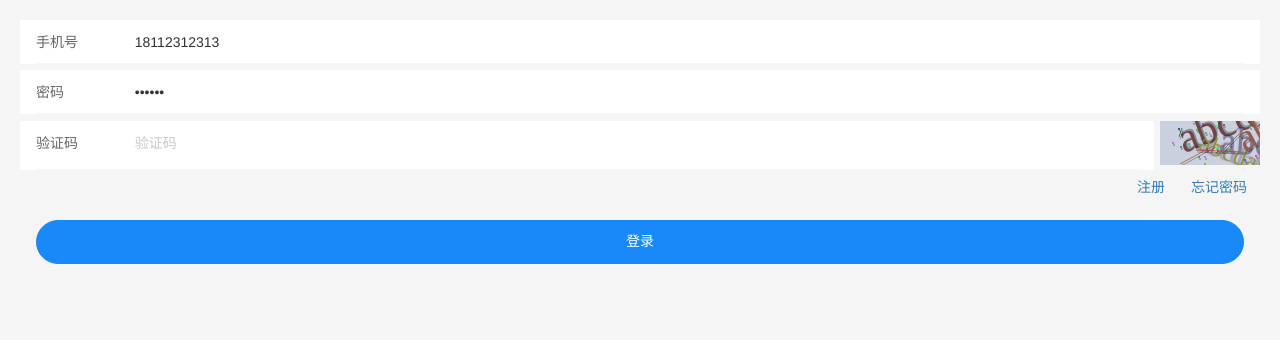
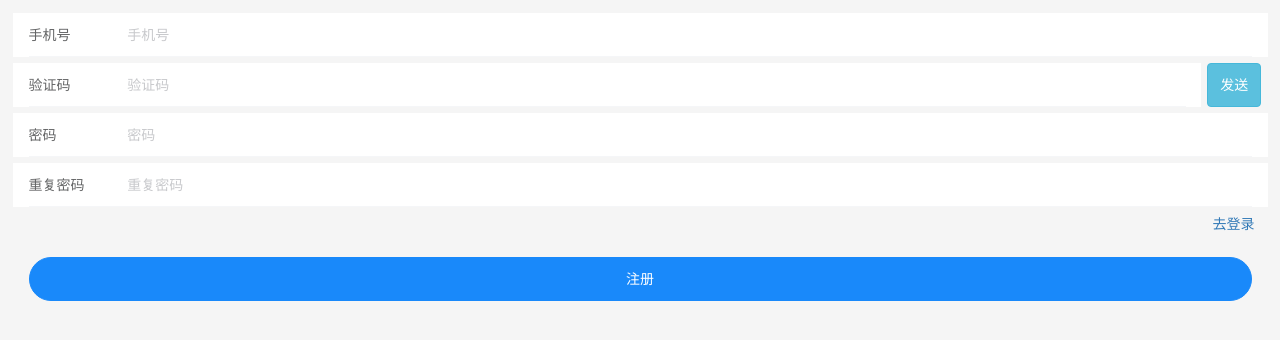
Before and after one commit to kepplow/distribution-H5, a Vue app: page /register in a window 1280 px wide. Before the commit this address led to /login. Shown: the top 340 px of the page. Built offline with nearby package versions, Linux system fonts and the light colour scheme; no server answers.

Commit message:
6-18 接口对调

```diff
--- a/public/gVerify/gVerify.js
+++ b/public/gVerify/gVerify.js
@@ -3,7 +3,7 @@
     this.options = { // 默认options参数值
       id: "", // 容器Id
       canvasId: "verifyCanvas", // canvas的ID
-      width: "100", // 默认canvas宽度
+      width: "120", // 默认canvas宽度
       height: "30", // 默认canvas高度
       type: "blend", // 图形验证码默认类型blend:数字字母混合类型、number:纯数字、letter:纯字母
       code: ""
@@ -32,7 +32,7 @@
     _init: function () {
       var con = document.getElementById(this.options.id);
       var canvas = document.createElement("canvas");
-      this.options.width = con.offsetWidth > 0 ? con.offsetWidth : "100";
+      this.options.width = con.offsetWidth > 0 ? con.offsetWidth : "120";
       this.options.height = con.offsetHeight > 0 ? con.offsetHeight : "30";
       canvas.id = this.options.canvasId;
       canvas.width = this.options.width;
@@ -41,9 +41,9 @@
       canvas.innerHTML = "您的浏览器版本不支持canvas";
       con.appendChild(canvas);
       var parent = this;
-      canvas.onclick = function () {
-        parent.refresh();
-      }
+      // canvas.onclick = function () {
+      //   parent.refresh();
+      // }
     },
 
     /** 生成验证码* */
@@ -68,22 +68,24 @@
       } else {
         var txtArr = this.options.letterArr;
       }
+      let haveCode = this.options.code.length;
 
-      for (var i = 1; i <= 4; i++) {
+      for (var i = 1; haveCode ? i <= haveCode : i <= 4; i++) {
         var txt = '';
-        if (this.options.code) {
-          txt = this.options.code
+        if (haveCode) {
+          txt = this.options.code[i - 1]
         } else {
           txt = txtArr[randomNum(0, txtArr.length)];
+          this.options.code += txt;
         }
-        this.options.code += txt;
-        ctx.font = randomNum(this.options.height / 2, this.options.height) + 'px SimHei'; // 随机生成字体大小
+
+        ctx.font = randomNum(this.options.height / 3, this.options.height) + 'px SimHei'; // 随机生成字体大小
         ctx.fillStyle = randomColor(50, 160); // 随机生成字体颜色
         ctx.shadowOffsetX = randomNum(-3, 3);
         ctx.shadowOffsetY = randomNum(-3, 3);
         ctx.shadowBlur = randomNum(-3, 3);
         ctx.shadowColor = "rgba(0, 0, 0, 0.3)";
-        var x = this.options.width / 5 * i;
+        var x = this.options.width / 7 * i;
         var y = this.options.height / 2;
         var deg = randomNum(-30, 30);
         /** 设置旋转角度和坐标原点* */
--- a/public/websocket/WBT.js
+++ b/public/websocket/WBT.js
@@ -68,7 +68,8 @@ WBT.prototype.initWs = function () {
       code: 1200,
       args: {
         phone,
-        password
+        password,
+        type: 'agent'
       }
     }).then(res => {
       if (res.args.uid) {
--- a/src/main.js
+++ b/src/main.js
@@ -19,7 +19,7 @@ router.beforeEach((to, from, next) => {
   // 设置页面标题
   document.title = to.meta.title;
   // 未登录去登录页
-  if ((!uid || uid === 'undefined') && to.path !== '/login') {
+  if ((!uid || uid === 'undefined') && '/login /register'.indexOf(to.path) === -1) {
     localStorage.removeItem("Uid");
     document.title = '登录';
     next('/login');
--- a/src/views/login.vue
+++ b/src/views/login.vue
@@ -28,11 +28,11 @@
           class="mt-1"
           :rules="[{ required: true, message: '请填写验证码' }]"
         />
-        <div id="picyzm" class="mt-1 ml-1"></div>
+        <div id="picyzm" class="mt-1 ml-1" @click.stop="refeshCode"></div>
       </div>
 
       <div class="flex justify-end">
-        <button class="btn btn-link">注册</button>
+        <button class="btn btn-link" @click="goto('/register')">注册</button>
         <button class="btn btn-link">忘记密码</button>
       </div>
       <div style="margin: 16px;">
@@ -40,7 +40,7 @@
       </div>
     </van-form>
     <van-popup v-model="show">
-      <div class="py-1 px-2 around">登录成功</div>
+      <div class="py-1 px-2 around">{{msg}}</div>
     </van-popup>
   </div>
 </template>
@@ -50,42 +50,54 @@ import "../../public/gVerify/gVerify";
 export default {
   data() {
     return {
+      msg: "",
       show: false,
-      phone: "18112312313",
+      phone: "18114714714",
       password: "123456",
       Vcode: "",
-      TCode: "abcd",
+      TCode: "123456",
       verifyCode: null
     };
   },
   methods: {
+    goto(path) {
+      this.$router.push({ path });
+    },
+    refeshCode(e) {
+      this.verifyCode.options.code = "1234";
+      this.verifyCode.refresh();
+      return false;
+    },
     onSubmit() {
       let res = this.verifyCode.validate(this.Vcode);
 
       if (res) {
-        console.log(1111, this.Vcode);
+        this.WS.sendMsg({
+          code: 1200,
+          args: {
+            phone: this.phone,
+            password: this.password,
+            type: "agent"
+          }
+        }).then(res => {
+          console.log("登录信息:", res);
+          if (res.args.uid) {
+            this.msg = "登录成功！";
+            this.show = true;
+            localStorage.setItem("Uid", JSON.stringify(res.args.uid));
+            localStorage.setItem("loginInfo", JSON.stringify(res.args));
+            localStorage.setItem("userPhone", this.phone);
+            localStorage.setItem("userPWD", this.password);
+            setTimeout(() => {
+              this.$router.push("/home");
+            }, 500);
+          }
+        });
       } else {
-        console.log(2222, this.Vcode);
+        this.msg = "验证码错误！";
+        this.show = true;
+        return;
       }
-      // this.WS.sendMsg({
-      //   code: 1200,
-      //   args: {
-      //     phone: this.phone,
-      //     password: this.password
-      //   }
-      // }).then(res => {
-      //   console.log("登录信息:", res);
-      //   if (res.args.uid) {
-      //     this.show = true;
-      //     localStorage.setItem("Uid", JSON.stringify(res.args.uid));
-      //     localStorage.setItem("loginInfo", JSON.stringify(res.args));
-      //     localStorage.setItem("userPhone", this.phone);
-      //     localStorage.setItem("userPWD", this.password);
-      //     setTimeout(() => {
-      //       this.$router.push("/home");
-      //     }, 500);
-      //   }
-      // });
     }
   },
   mounted() {
--- a/src/views/recharge.vue
+++ b/src/views/recharge.vue
@@ -1,19 +1,19 @@
 <template>
   <div class="bor">
     <div v-for="(data,key) in list" :key="key">
-      <div class="sty" :style="{background:data.color}">
+      <div class="sty" :style="{background: randomColor(25,225) }">
         <div>
           <span>￥</span>
         </div>
         <div @click="rechar(data)">
           <span>房卡：</span>
-          <span>{{data.roomCard}}</span>
+          <span>{{data.cards}}</span>
           <span class="space">含赠送：</span>
           <span>{{data.give}}</span>
           <br />
           <span>售价：</span>
-          <span>{{data.price}}元</span>
-          <span class="space background">{{data.extra}}</span>
+          <span>{{data.money}}元</span>
+          <span v-if="data.mjCards" class="space background">送{{data.mjCards}}麻将专卡</span>
         </div>
       </div>
     </div>
@@ -21,6 +21,7 @@
 </template>
 
 <script>
+import { Dialog } from "vant";
 export default {
   data() {
     return {
@@ -37,9 +38,39 @@ export default {
       ]
     };
   },
+  beforeMount() {
+    this.WS.sendMsg({ code: 40015, args: {} }).then(res => {
+      if (res.args && res.args.data) {
+        this.list = JSON.parse(JSON.stringify(res.args.data));
+      }
+    });
+  },
   methods: {
     rechar(data) {
-      console.log(data);
+      Dialog.alert({
+        title: "提醒",
+        showCancelButton: true,
+        message: "是否使用余额购买？"
+      })
+        .then(() => {
+          this.WS.sendMsg({ code: 40016, args: { id: data.id } }).then(res => {
+            console.log(res);
+          });
+        })
+        .catch(() => {
+          console.log("取消");
+        });
+    },
+    /** 生成一个随机数* */
+    randomNum(min, max) {
+      return Math.floor(Math.random() * (max - min) + min);
+    },
+    /** 生成一个随机色* */
+    randomColor(min, max) {
+      var r = this.randomNum(min, max);
+      var g = this.randomNum(min, max);
+      var b = this.randomNum(min, max);
+      return "rgb(" + r + "," + g + "," + b + ")";
     }
   }
 };
--- /dev/null
+++ b/src/views/register.vue
@@ -0,0 +1,87 @@
+<template>
+  <div class="register p-2">
+    <van-form @submit="onSubmit">
+      <van-field
+        v-model="phone"
+        name="手机号"
+        label="手机号"
+        placeholder="手机号"
+        :rules="[{ required: true, message: '请填写手机号' }]"
+      />
+
+      <div class="flex">
+        <van-field
+          v-model="Vcode"
+          type="text"
+          name="验证码"
+          label="验证码"
+          placeholder="验证码"
+          class="mt-1"
+          :rules="[{ required: true, message: '请填写验证码' }]"
+        />
+        <button class="btn btn-info mx-1 mt-1 vertical-middle" @click="getCode">发送</button>
+      </div>
+
+      <van-field
+        v-model="password"
+        type="password"
+        name="密码"
+        label="密码"
+        placeholder="密码"
+        class="mt-1"
+        :rules="[{ required: true, message: '请填写密码' }]"
+      />
+
+      <van-field
+        v-model="repeatPassword"
+        type="password"
+        name="重复密码"
+        label="重复密码"
+        placeholder="重复密码"
+        class="mt-1"
+        :rules="[{ required: true, message: '请再次填写密码' }]"
+      />
+
+      <div class="flex justify-end">
+        <button class="btn btn-link" @click="goto('/login')">去登录</button>
+      </div>
+      <div style="margin: 16px;">
+        <van-button round block type="info" native-type="submit">注册</van-button>
+      </div>
+    </van-form>
+    <van-popup v-model="show">
+      <div class="py-1 px-2 around">{{msg}}</div>
+    </van-popup>
+  </div>
+</template>
+
+<script>
+export default {
+  data() {
+    return {
+      msg: "",
+      show: false,
+      phone: "",
+      Vcode: "",
+      password: "",
+      repeatPassword: ""
+    };
+  },
+  methods: {
+    getCode() {
+      this.WS.sendMsg({ code: 1354, args: { phone: this.phone } }).then(res => {
+        console.log(11111, res);
+      });
+    },
+    goto(path) {
+      this.$router.push(path);
+    },
+    onSubmit() {
+      console.log("登录");
+    }
+  }
+};
+</script>
+
+<style>
+</style>
--- a/src/views/relation.vue
+++ b/src/views/relation.vue
@@ -54,7 +54,7 @@ export default {
     let that = this;
     this.WS.sendMsg({
       code: 40002,
-      args: {}
+      args: { startIndex: 0, endIndex: 20, type: "1" }
     }).then(res => {
       console.log(111111, res);
       that.data = res.relation;
```
Also changed, not shown: src/router/index.js (+30 -17 lines), src/views/todayRefall.vue (line endings or trailing spaces).
